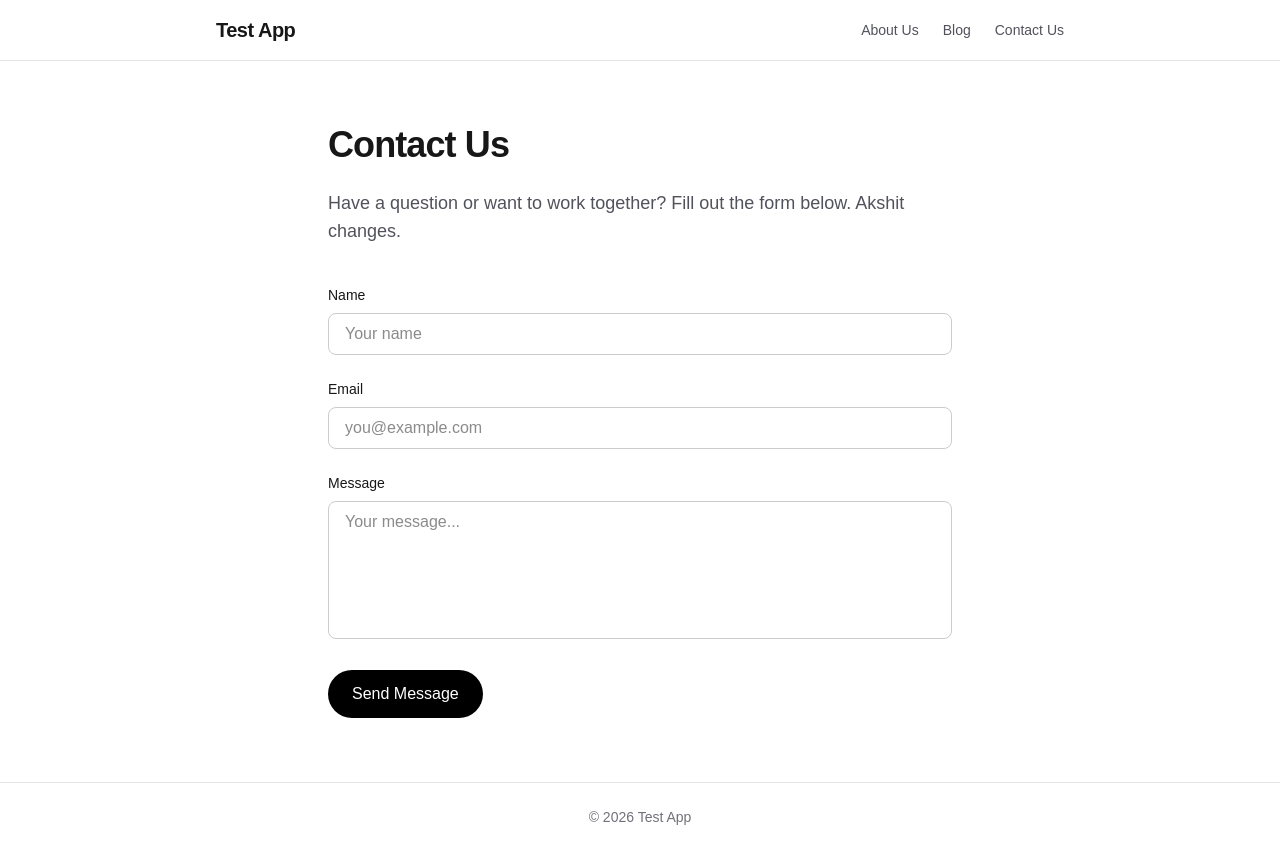
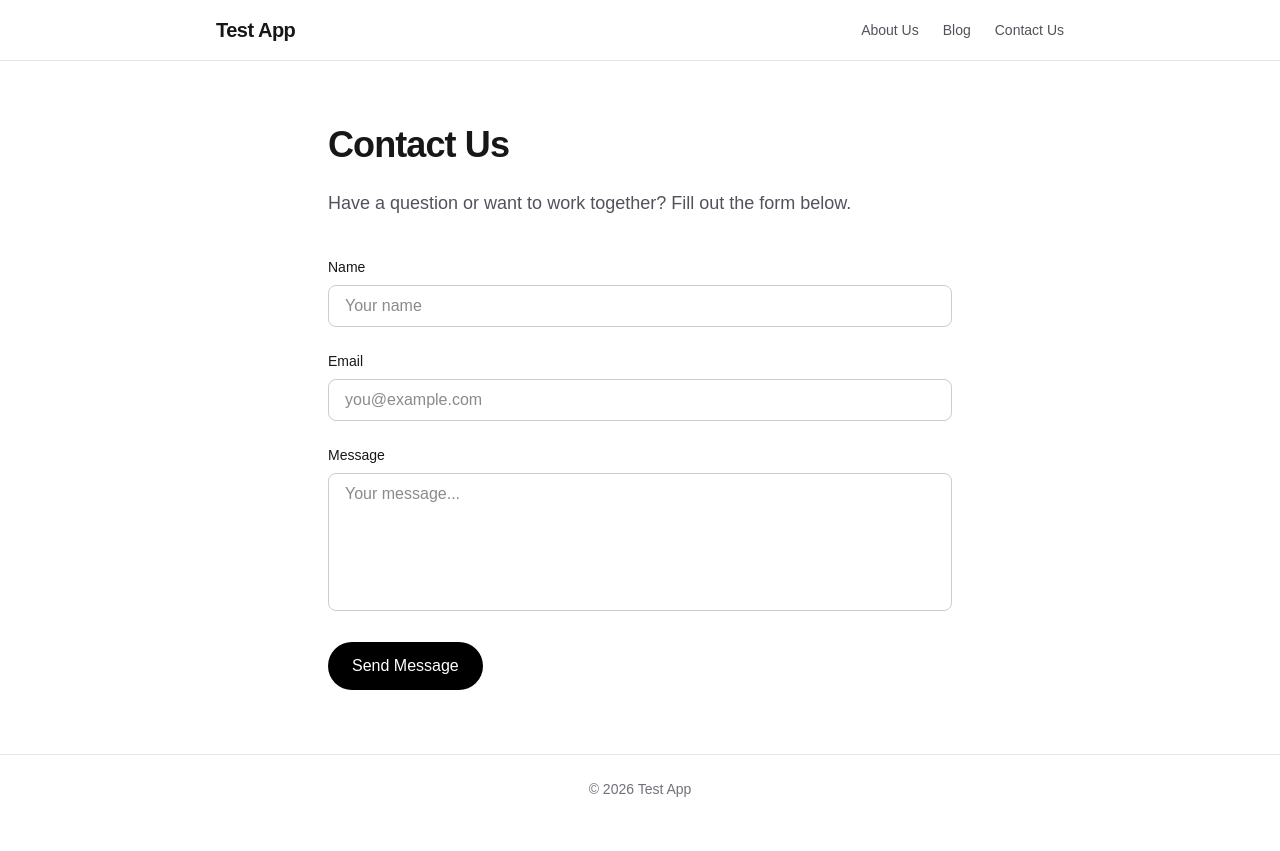
Before and after one commit to akshit-cs/test-app, a Next.js app: page /contact in a window 1280 px wide. After the commit the page ends 823 px from the top, so only its background shows below. Built offline with nearby package versions, Linux system fonts and the light colour scheme.

Commit message:
fix: tidy contact page copy

```diff
--- a/src/app/contact/page.js
+++ b/src/app/contact/page.js
@@ -8,7 +8,7 @@ export default function ContactPage() {
       <h1 className="text-4xl font-bold tracking-tight mb-6">Contact Us</h1>
       <p className="text-lg text-zinc-600 dark:text-zinc-400 mb-10">
         Have a question or want to work together? Fill out the form below.
-        Akshit changes.
+
       </p>
       <form className="space-y-6">
         <div>
```
